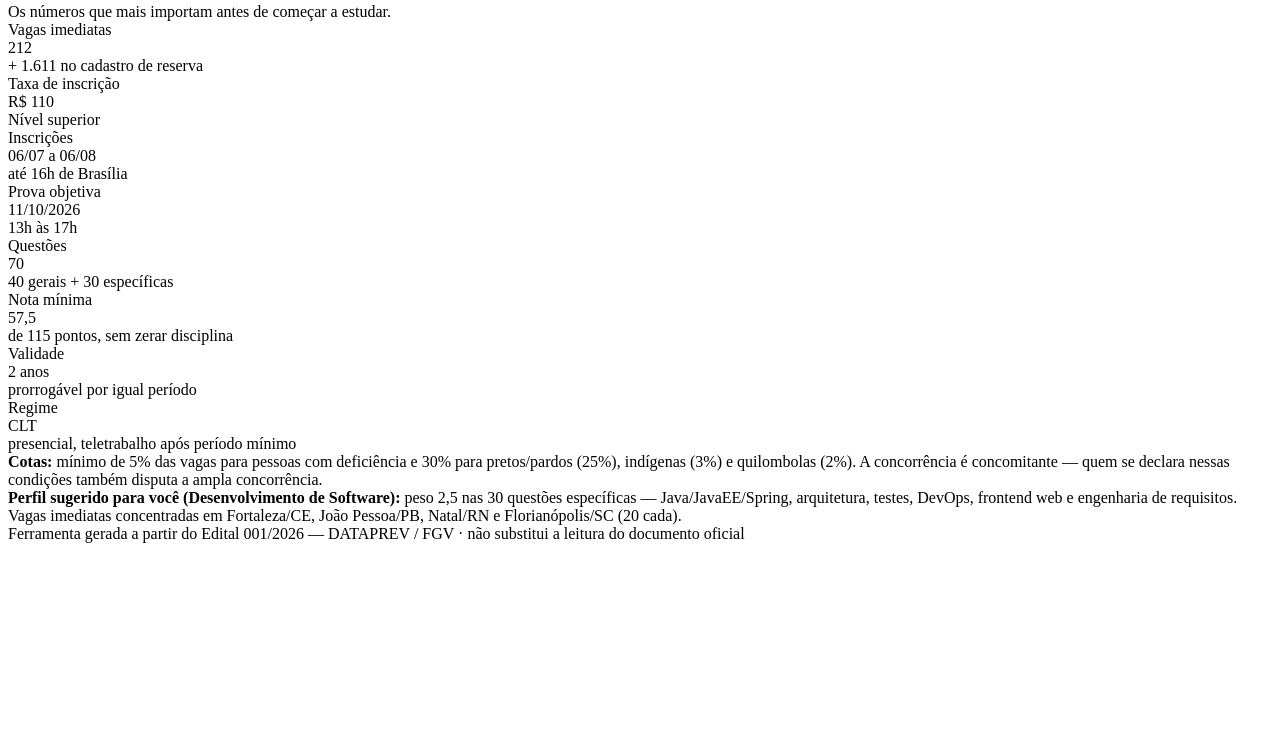
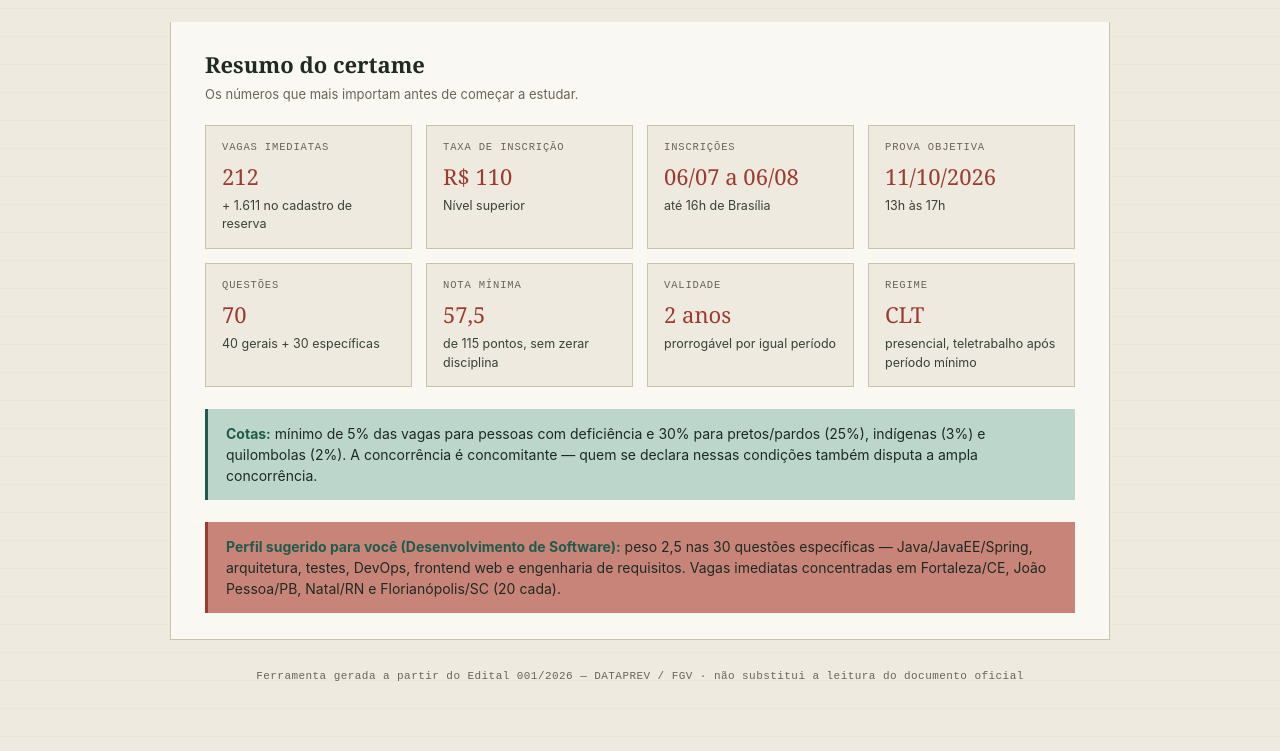
Before and after one commit to JhonataFerreira95/DataPrev, a website: page index.html in a window 1280 px wide. Shown: the part 299-1050 px from the top of the page. Before the commit the page ends 850 px from the top, so only its background shows below. Drawn offline with Linux system fonts and the light colour scheme.

Commit message:
Atualiza README e estilo da landing page

```diff
--- a/index.html
+++ b/index.html
@@ -4,8 +4,7 @@
 <meta charset="UTF-8">
 <meta name="viewport" content="width=device-width, initial-scale=1.0">
 <title>Dossiê de Estudo — Concurso Dataprev 2026</title>
-<style>
-</style>
+<link rel="stylesheet" href="/styles.css">
 </head>
 <body>
 <div class="wrap">
```
Also changed, not shown: README.md.
